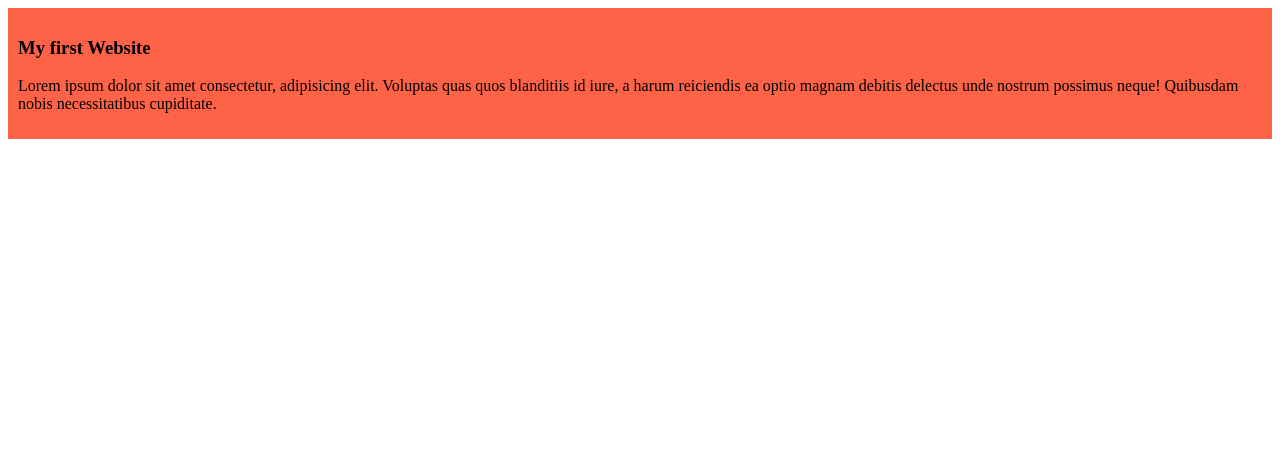
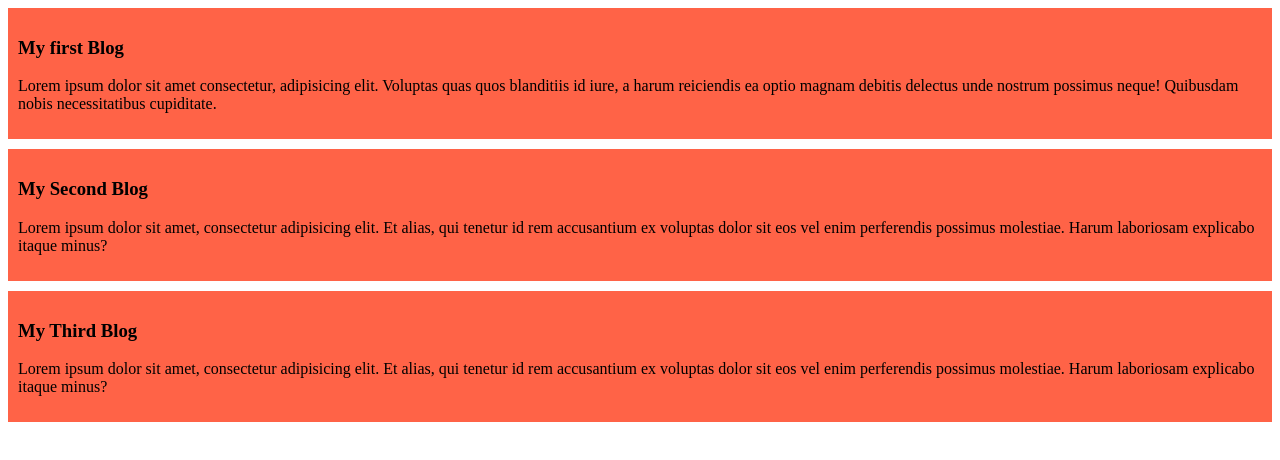
Before and after one commit to rifatuddinsadi/my-simple-website, a plain HTML site: page index.html in a window 1280 px wide. Drawn offline with Linux system fonts and the light colour scheme.

Commit message:
added the second and the third blog

```diff
--- a/Styles/blog.css
+++ b/Styles/blog.css
@@ -1,4 +1,5 @@
 div{
     background-color: tomato;
     padding: 10px;
+    margin-bottom: 10px;
 }
--- a/index.html
+++ b/index.html
@@ -8,8 +8,16 @@
 </head>
 <body>
     <div>
-        <h3>My first Website</h3>
+        <h3>My first Blog</h3>
         <p>Lorem ipsum dolor sit amet consectetur, adipisicing elit. Voluptas quas quos blanditiis id iure, a harum reiciendis ea optio magnam debitis delectus unde nostrum possimus neque! Quibusdam nobis necessitatibus cupiditate.</p>
+    </div>
+    <div>
+        <h3>My Second Blog</h3>
+        <p>Lorem ipsum dolor sit amet, consectetur adipisicing elit. Et alias, qui tenetur id rem accusantium ex voluptas dolor sit eos vel enim perferendis possimus molestiae. Harum laboriosam explicabo itaque minus?</p>
+    </div>
+    <div>
+        <h3>My Third Blog</h3>
+        <p>Lorem ipsum dolor sit amet, consectetur adipisicing elit. Et alias, qui tenetur id rem accusantium ex voluptas dolor sit eos vel enim perferendis possimus molestiae. Harum laboriosam explicabo itaque minus?</p>
     </div>
 </body>
 </html>
```
